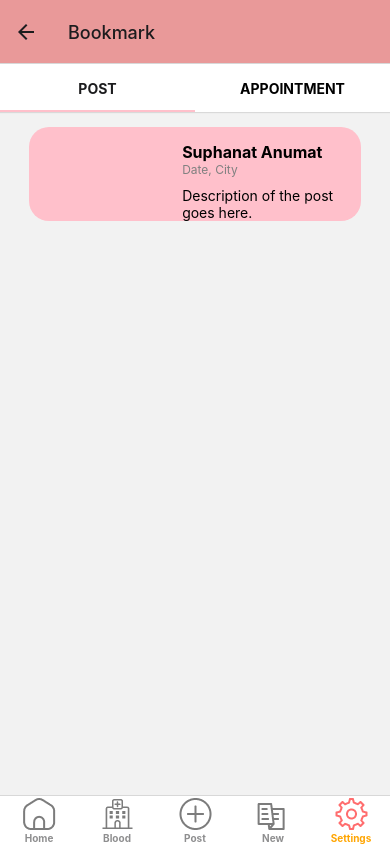
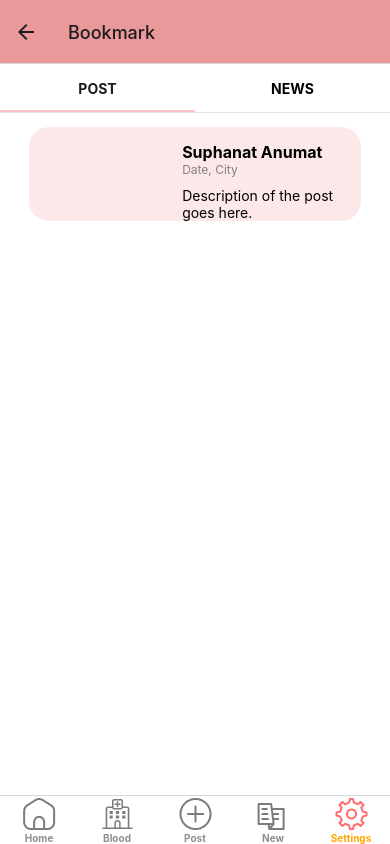
Before and after one commit to Phe-nix/BloodHubApp, a React Native app in the folder client/: screen /Bookmark in a window 390 px wide. Built offline with nearby package versions, Linux system fonts and the light colour scheme; grey boxes are pictures that could not be loaded.

Commit message:
complete except helpcenter with front only

```diff
--- /dev/null
+++ b/client/src/core/components/SmallNewsBox.tsx
@@ -0,0 +1,93 @@
+import React, { useState } from "react";
+import { View, Text, StyleSheet, Image, TouchableOpacity, ScrollView } from "react-native";
+import { FontAwesome } from "@expo/vector-icons";
+
+interface SmallNewsBoxProps {
+  isVisible: boolean;
+  onBookmarkPress: () => void;
+}
+
+const SmallNewsBox: React.FC<SmallNewsBoxProps> = ({ isVisible, onBookmarkPress }) => {
+  return (
+    isVisible && (
+      <ScrollView style={styles.bgcolor}>
+        <View style={styles.container}>
+          <View style={styles.leftContainer}>
+            {/* Image */}
+            <Image
+              source={require("/Users/lazender/Documents/GitHub/mobile/BloodHubApp/client/assets/citizen1.png")}
+              style={styles.image}
+              resizeMode="cover"
+            />
+          </View>
+          <View style={styles.rightContainer}>
+            <View style={styles.textRight}>
+              <Text style={styles.name}>Suphanat Anumat</Text>
+              <FontAwesome name="bookmark" size={24} color="gold" onPress={onBookmarkPress} />
+            </View>
+            <Text style={styles.description}>Description of the post goes here.</Text>
+            <Text style={styles.date}>Date, City</Text>
+          </View>
+        </View>
+      </ScrollView>
+    )
+  );
+};
+
+const styles = StyleSheet.create({
+  container: {
+    flexDirection: "row",
+    alignSelf: "center",
+    width: "95%",
+    marginTop: 15,
+    borderRadius: 20,
+    borderBottomWidth: 1,
+    borderColor: "#ED8085",
+    paddingBottom: 15,
+  },
+  bgcolor: {
+    backgroundColor: "white",
+    flex: 1,
+  },
+  textRight: {
+    flexDirection: "row",
+  },
+  leftContainer: {
+    flex: 4,
+    paddingLeft: 15,
+  },
+  rightContainer: {
+    flex: 5,
+    paddingTop: 5,
+    paddingLeft: 10,
+  },
+  image: {
+    height: 100,
+    width: "100%",
+    borderRadius: 20,
+  },
+  circle: {
+    position: "absolute",
+    width: 30,
+    height: 30,
+    borderRadius: 50,
+    backgroundColor: "white", // Customize the color as needed
+    marginLeft: 15,
+  },
+  name: {
+    fontSize: 16,
+    fontWeight: "bold",
+    paddingRight: 45,
+  },
+  date: {
+    fontSize: 12,
+    marginTop: 15,
+    color: "gray",
+  },
+  description: {
+    marginTop: 5,
+    fontSize: 16,
+  },
+});
+
+export default SmallNewsBox;
--- a/client/src/core/components/SmallPostBox.tsx
+++ b/client/src/core/components/SmallPostBox.tsx
@@ -61,7 +61,7 @@ const styles = StyleSheet.create({
     alignSelf: "center",
     width: "85%",
     marginTop: 15,
-    backgroundColor: "pink",
+    backgroundColor: "#FDE8E9",
     borderRadius: 20,
   },
   textRight: {
--- a/client/src/navigation/BookMarkNavigation.tsx
+++ b/client/src/navigation/BookMarkNavigation.tsx
@@ -1,6 +1,6 @@
 import { createMaterialTopTabNavigator } from "@react-navigation/material-top-tabs";
 import React from "react";
-import Bookmark from "../screens/Settings/tabs/News";
+import News from "../screens/Settings/tabs/News";
 import Post from "../screens/Settings/tabs/Post";
 
 const Tab = createMaterialTopTabNavigator();
@@ -15,7 +15,7 @@ const BookMarkNavigation = () => {
       }}
     >
       <Tab.Screen name="Post" component={Post} />
-      <Tab.Screen name="Appointment" component={Bookmark} />
+      <Tab.Screen name="News" component={News} />
     </Tab.Navigator>
   );
 };
--- a/client/src/screens/Settings/MyProfileScreen.tsx
+++ b/client/src/screens/Settings/MyProfileScreen.tsx
@@ -43,7 +43,7 @@ const ProfileEditScreen: React.FC<ProfileEditScreenProps> = ({ navigation }) =>
     });
 
     if (!result.canceled) {
-      setImage(result.uri);
+      setImage(result.assets[0].uri);
     }
   };
 
@@ -70,7 +70,7 @@ const ProfileEditScreen: React.FC<ProfileEditScreenProps> = ({ navigation }) =>
       <TouchableOpacity onPress={pickImage}>
         <View style={styles.profileImageContainer}>
           {image ? (
-            <Image source={require("/Users/lazender/Documents/GitHub/mobile/BloodHubApp/client/assets/icon.png")}
+            <Image source={{ uri: image }}
               style={styles.profileImage}
               resizeMode="cover"
             />
@@ -136,7 +136,9 @@ const ProfileEditScreen: React.FC<ProfileEditScreenProps> = ({ navigation }) =>
           />
         </View>
       </View>
-
+      <View style={styles.genderTitleContainer}>
+        <Text style={[styles.fieldTitle]}>Gender</Text>
+      </View>
       <View style={[styles.genderContainer, { marginBottom: 16 }]}>
         <TouchableOpacity
           style={[
--- a/client/src/screens/Settings/style/MyProfileScreen.style.ts
+++ b/client/src/screens/Settings/style/MyProfileScreen.style.ts
@@ -15,7 +15,7 @@ export const styles = StyleSheet.create({
       height: 100,
       borderRadius: 50,
       borderWidth: 1,
-      borderColor: "#ED8085",
+      blackgroundColor: "#ED8085",
     },
     genderTitleContainer: {
       marginLeft: 170,
--- a/client/src/screens/Settings/style/SettingScreen.style.ts
+++ b/client/src/screens/Settings/style/SettingScreen.style.ts
@@ -5,9 +5,10 @@ export const styles = StyleSheet.create({
           flex: 1,
           paddingHorizontal: 20,
           paddingTop: 20,
+          backgroundColor: "white",
         },
         sectionHeader: {
-          backgroundColor: "#F2F2F2",
+          backgroundColor: "white",
           paddingVertical: 10,
           paddingLeft: 15,
           marginBottom: 10,
--- a/client/src/screens/Settings/tabs/Appointment.tsx
+++ b/client/src/screens/Settings/tabs/Appointment.tsx
@@ -10,7 +10,16 @@ const Post = () => {
   };
 
   return (
+    <View style={styles.bgcolor}>
       <SmallPostBox onDelete={handleDeletePost} />
+    </View>
   );
 };
+
+const styles = StyleSheet.create({
+    bgcolor:{
+        backgroundColor: "white",
+        flex: 1,
+    }
+});
 export default Post;
--- a/client/src/screens/Settings/tabs/News.tsx
+++ b/client/src/screens/Settings/tabs/News.tsx
@@ -1,15 +1,33 @@
-import { Text, View, StyleSheet } from "react-native";
+import React, { useState } from "react";
+import { View, StyleSheet, ScrollView } from "react-native";
+import SmallNewsBox from "../../../core/components/SmallNewsBox";
 
-const News = () => {
-  return(
-    <View>
-      <Text>News</Text>
-    </View>
+const News: React.FC = () => {
+  const [isVisibleArray, setIsVisibleArray] = useState([true, true, true]); // Initialize with three components visible
+
+  const handleBookmark = (index: number) => {
+    // Hide the SmallNewsBox component at the specified index when the bookmark icon is clicked
+    const updatedVisibility = [...isVisibleArray];
+    updatedVisibility[index] = false;
+    setIsVisibleArray(updatedVisibility);
+  };
+
+  return (
+    <ScrollView style={styles.bgcolor}>
+      {isVisibleArray.map((isVisible, index) => (
+        <SmallNewsBox
+          key={index}
+          isVisible={isVisible}
+          onBookmarkPress={() => handleBookmark(index)}
+        />
+      ))}
+    </ScrollView>
   );
 };
 
 const styles = StyleSheet.create({
-  container: {
+  bgcolor: {
+    backgroundColor: "white",
     flex: 1,
   },
 });
--- a/client/src/screens/Settings/tabs/Post.tsx
+++ b/client/src/screens/Settings/tabs/Post.tsx
@@ -9,8 +9,16 @@ const App = () => {
   };
 
   return (
+    <View style={styles.bgcolor}>
       <SmallPostBox onDelete={handleDeletePost} />
+    </View>
   );
 };
 
+const styles = StyleSheet.create({
+    bgcolor:{
+        backgroundColor: "white",
+        flex: 1,
+    }
+});
 export default App;
```
